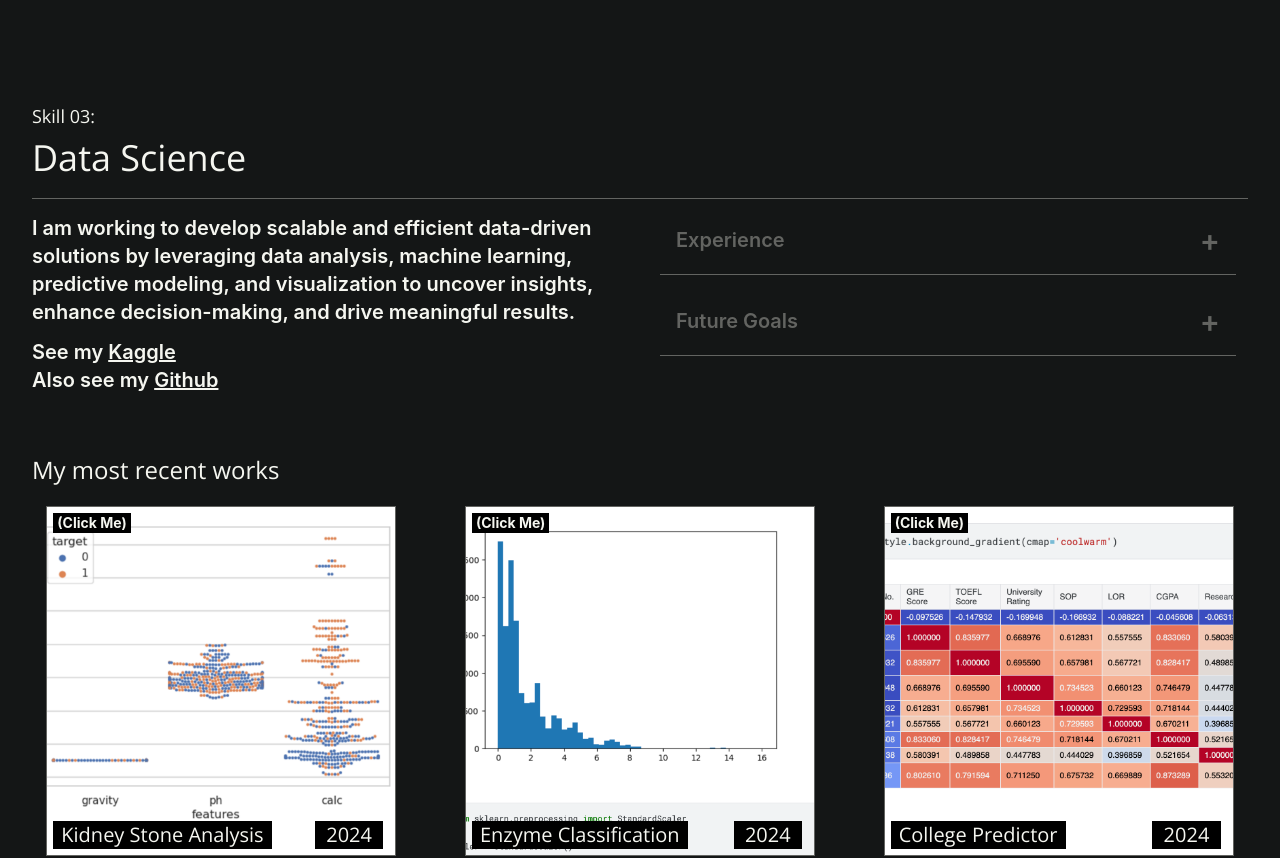
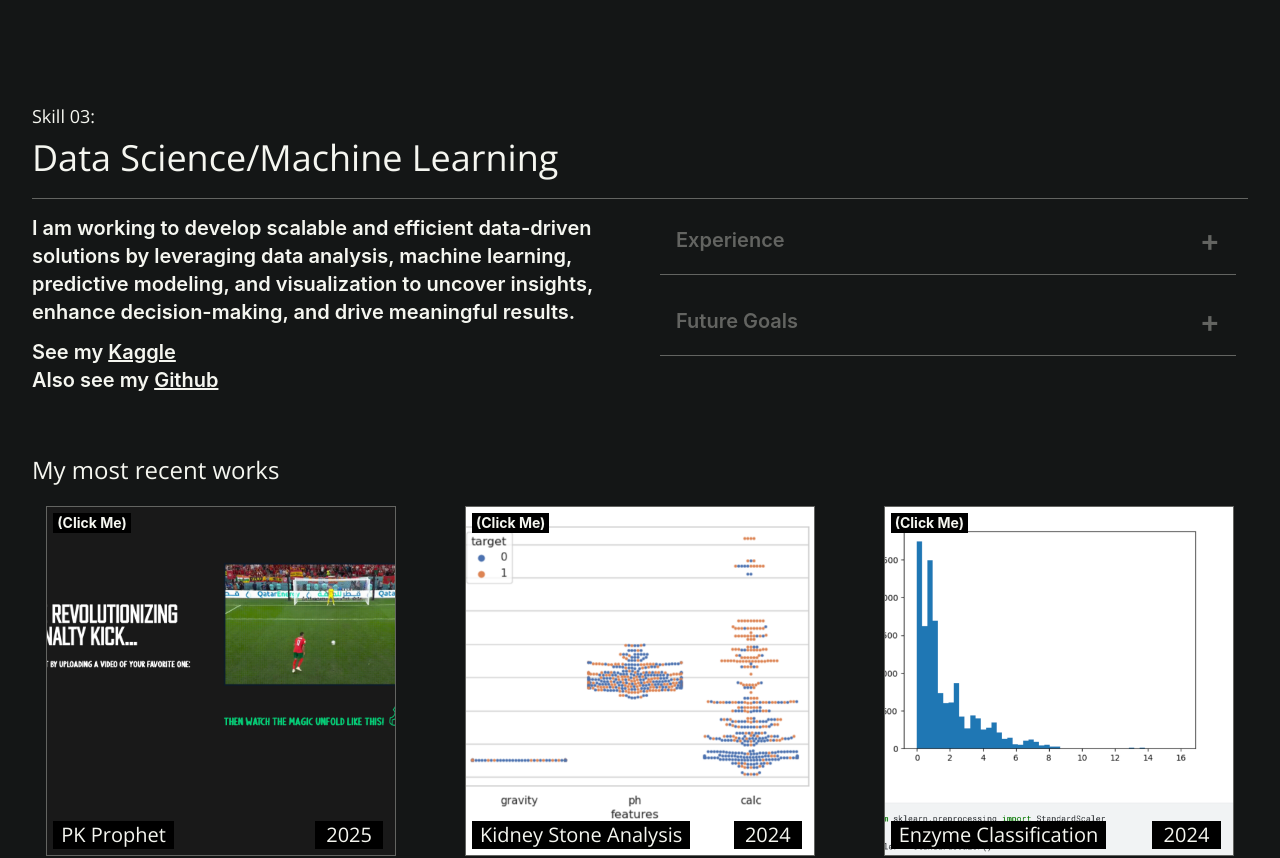
Before and after one commit to Sjviray814/Portfolio-Updated, a React (Vite) app: page / in a window 1280 px wide. Shown: the part 2400-3258 px from the top of the page. Built offline with nearby package versions, Linux system fonts and the light colour scheme; a web font is replaced by a local one.

Commit message:
Added PK Prophet

```diff
--- a/src/data-science/data-science.jsx
+++ b/src/data-science/data-science.jsx
@@ -4,7 +4,8 @@ import Project from '../Project/Project.jsx';
 
 import kidneyImage from '../assets/kidney.png';
 import enzymeImage from '../assets/enzyme.png';
-import collegeImage from '../assets/college.png';
+// import collegeImage from '../assets/college.png';
+import pkImage from '../assets/prophet.png';
 
 function DataScience() {
 
@@ -25,7 +26,7 @@ function DataScience() {
 
         <div className="design-title flex items-start flex-col">
           <div className='text font-semibold text-lg mb-2'>Skill 03:</div>
-          <div className='text font-bold text-4xl'>Data Science</div>
+          <div className='text font-bold text-4xl'>Data Science/Machine Learning</div>
           <hr className='border-[#636461] w-[100%] h-1 mt-5'></hr>
 
         </div>
@@ -64,14 +65,16 @@ function DataScience() {
 
       <div className="design-projects mt-5 grid grid-cols-1 lg:grid-cols-2 xl:grid-cols-3 gap-10 overflow-auto min-h-[350px]">
 
+            <Project title={'PK Prophet'} content={`PK Prophet is an AI-powered web application used to predict the location of penalty shots based on the kicker’s body language and run up. All the user has to do is upload a video of a penalty kick, and the pre-processor and LSTM model will extract the striker’s pose, and the coordinates of the goal. Using this data, the machine-learning model will estimate the location of the penalty kick without having to see its actual trajectory.`} year={'2025'} technologies={['Python', 'Flask', 'NEXT.JS', 'OpenCV', 'TensorFlow', 'Tailwind']}
+                link='https://github.com/SaucyBoi21/Ramblin-Hacks' image={pkImage}/>
+
             <Project title={'Kidney Stone Analysis'} content={`This project is a cutting-edge feature selection and engineering initiative aimed at developing a predictive model to identify the likelihood of kidney stone formation prior to their occurrence. By meticulously analyzing and refining key biomarkers and risk factors, this advanced framework harnesses data-driven insights to enable proactive healthcare interventions, revolutionizing early detection and preventive care strategies.`} year={'2024'} technologies={['Python', 'Pandas', 'Plotly', 'SKLearn']}
                 link='https://www.kaggle.com/code/sjviray/kidney-stone-prediction-competition' image={kidneyImage}/>
 
             <Project title={'Enzyme Classification'} content={`I designed and implemented a K-Nearest Neighbors (KNN) classifier to investigate the complexities of multi-label classification for enzyme substrates. By leveraging advanced machine learning techniques, this project delved into the intricate relationships between enzymes and their substrates, enabling precise categorization and uncovering insights with potential applications in bioinformatics and biochemical research.`} year={'2024'} technologies={['Python', 'Pandas', 'Plotly', 'SKLearn']}
                 link='https://www.kaggle.com/code/sjviray/sjviray-enzyme-classification-competition' image={enzymeImage}/>
 
-            <Project title={'College Predictor'} content={`I developed a comprehensive analytical framework and predictive model to assist students in evaluating their likelihood of university admission. By analyzing historical admissions data and key influencing factors, this data-driven solution provides personalized insights, empowering students to make informed decisions and strategically enhance their academic and extracurricular profiles for optimal outcomes.`} year={'2024'} technologies={['Python', 'Pandas', 'Plotly', 'SKLearn']}
-                link='https://www.kaggle.com/code/sjviray/sjviray-college-admission-prediction-data-science' image={collegeImage}/>
+
       </div>
 
     </div>
```
Also changed, not shown: src/assets/prophet.png (added).
